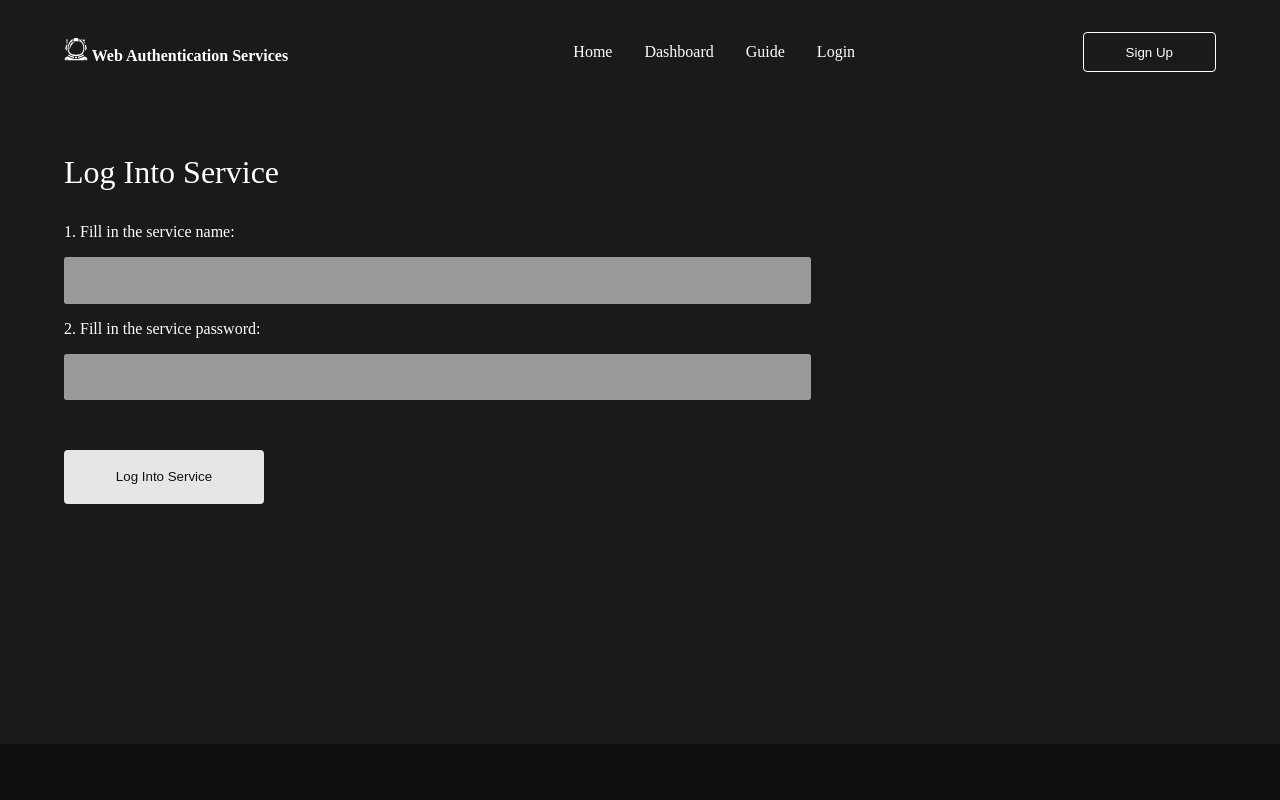
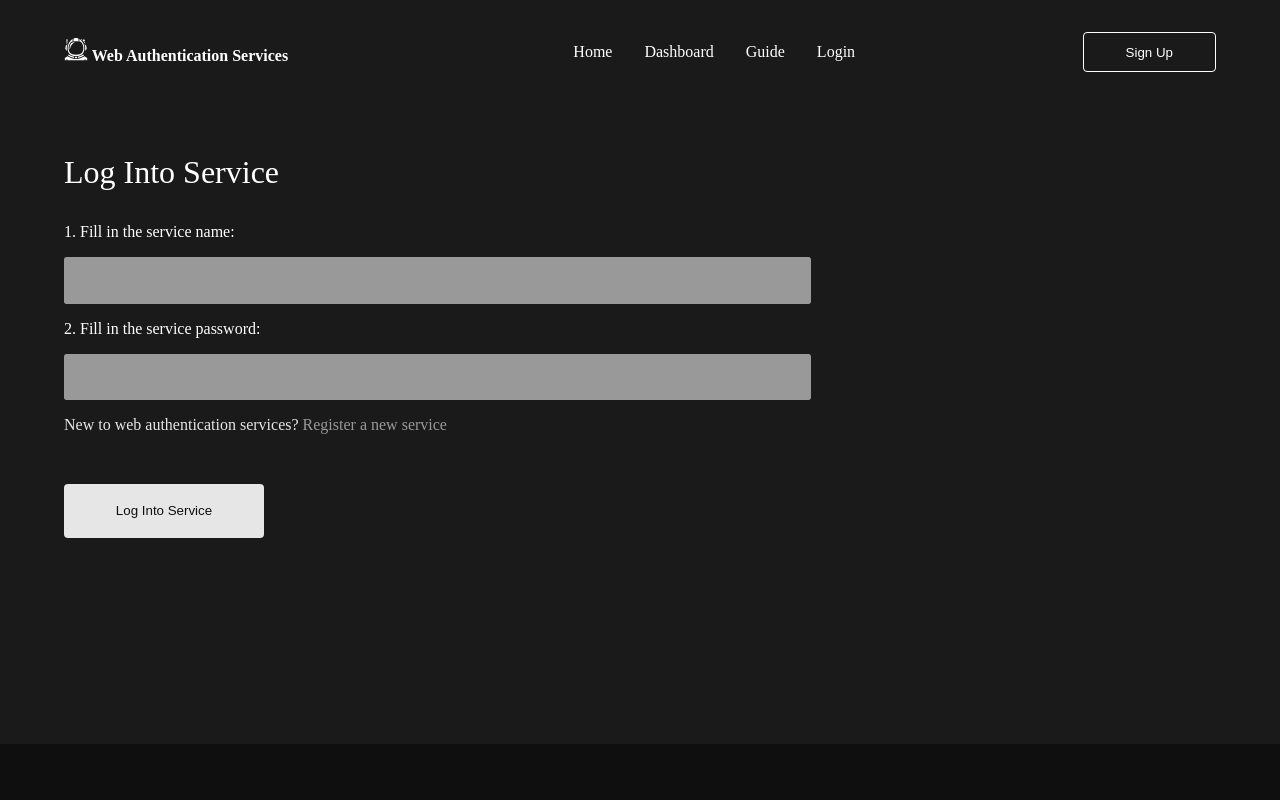
Before and after one commit to ssekabirarobertsims/web.authentication.services.com-ui, a React (Vite) app: page /dashboard in a window 1280 px wide. Shown: the top 800 px of the page. Built offline with nearby package versions, Linux system fonts and the light colour scheme; a web font is replaced by a local one.

Commit message:
made som changes with the auth pages and systems 08/03/2025 09:50

```diff
--- a/src/App.tsx
+++ b/src/App.tsx
@@ -35,7 +35,7 @@ function App() {
           element={service ? <DashboardPage /> : <LoginServicePage />}
         ></Route>
         <Route
-          path="/authentication/redirect/blank/page"
+          path="/authentication/redirect/blank/authorization/page-1"
           element={service ? <DashboardPage /> : <BlankRedirectPage />}
         ></Route>
       </Routes>
--- a/src/functions/Service.Create.Function.tsx
+++ b/src/functions/Service.Create.Function.tsx
@@ -44,7 +44,6 @@ async function ServiceCreation(
       ).style.display = "none";
     }, 2500 as number);
   } else {
-    window.localStorage.setItem("service_login_info", JSON.stringify(response));
     (
       window.document.querySelector(".warning-flag-wrapper") as HTMLSpanElement
     ).style.display = "none";
@@ -54,7 +53,7 @@ async function ServiceCreation(
         window.document.querySelector(".loader-wrapper") as HTMLSpanElement
       ).style.display = "none";
 
-      window.location.href = "/authentication/redirect/blank/page" as string;
+      window.location.href = "/authentication/redirect/blank/authorization/page-1" as string;
     }, 2500 as number);
   }
 }
--- a/src/pages/Dashboard.Page.tsx
+++ b/src/pages/Dashboard.Page.tsx
@@ -224,14 +224,14 @@ const DashboardPage: React.FC = () => {
                   <span>Service Api Link</span>
                 </div>
                 <div>
-                  <span>https://keep-memories-rest-api.onrender.com</span>
+                  <span>https://web-authentication-services-restapi.onrender.com/</span>
                 </div>
                 <button
                   type="button"
                   onClick={(event) => {
                     event.stopPropagation();
                     window.navigator.clipboard.writeText(
-                      "https://keep-memories-rest-api.onrender.com" as string
+                      "https://web-authentication-services-restapi.onrender.com/" as string
                     );
                   }}
                 >
@@ -264,9 +264,18 @@ const DashboardPage: React.FC = () => {
 
                   (
                     window.document.querySelector(
-                      ".logout-form-component"
+                      ".loader-wrapper"
                     ) as HTMLElement
                   ).style.display = "flex";
+
+                  window.setTimeout(() => {
+                    (
+                      window.document.querySelector(".loader-wrapper") as HTMLSpanElement
+                    ).style.display = "none";
+
+                   window.localStorage.removeItem("service_login_info");
+                   window.location.href = "/service/login";
+                  }, 5000 as unknown as number);
                 }}
               >
                 Log out
--- a/src/pages/Login.Service.Page.tsx
+++ b/src/pages/Login.Service.Page.tsx
@@ -55,6 +55,10 @@ const LoginServicePage: React.FC = () => {
                 value={password}
               />
             </div>
+            <p>
+              New to web authentication services?{" "}
+              <a href="/service/registration">Register a new service</a>
+            </p>
             <br />
             <button
               type="button"
--- a/src/stylesheets/page.components.stylesheet.css
+++ b/src/stylesheets/page.components.stylesheet.css
@@ -208,13 +208,13 @@ section[class="log-into-service-page-component-wrapper"] article[class="__wrappe
 }
 
 section[class="log-into-service-page-component-wrapper"] article[class="__wrapper"]>p {
-    color: hsl(0, 0%, 20%);
+    color: hsl(0, 0%, 90%);
     max-width: 60em;
 }
 
 section[class="log-into-service-page-component-wrapper"] article[class="__wrapper"]>p a {
     text-decoration: none;
-    color: var(--primary-color);
+    color: hsl(0, 0%, 80%);
 }
 
 section[class="log-into-service-page-component-wrapper"] article[class="__wrapper"]>form {
@@ -228,6 +228,16 @@ section[class="log-into-service-page-component-wrapper"] article[class="__wrappe
     background-color: transparent;
     text-align: center;
     /* border: 1px solid red; */
+}
+
+section[class="log-into-service-page-component-wrapper"] article[class="__wrapper"]>form>p {
+    color: hsl(0, 0%, 90%);
+    max-width: 60em;
+}
+
+section[class="log-into-service-page-component-wrapper"] article[class="__wrapper"]>form>p a {
+    text-decoration: none;
+    color: hsl(0, 0%, 60%);
 }
 
 section[class="log-into-service-page-component-wrapper"] article[class="__wrapper"]>form :is(div) {
```
Also changed, not shown: 1 other file (tests, documents, lock files or other folders).
